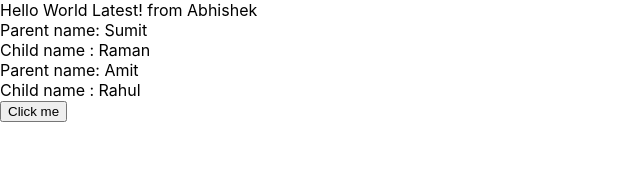
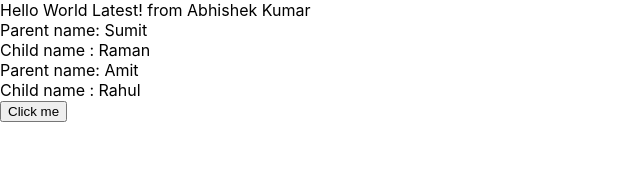
Before and after one commit to abhi1723/Devops-gfgf, a React (Create React App) app: page / in a window 1280 px wide. Shown: the top 172 px of the page, without its empty margins (0-640 px from the left). Built offline with nearby package versions, Linux system fonts and the light colour scheme.

Commit message:
name change

```diff
--- a/src/App.js
+++ b/src/App.js
@@ -11,7 +11,7 @@ function App() {
   }
   return (
     <div>
-      Hello World Latest! from Abhishek
+      Hello World Latest! from Abhishek Kumar
       {/* <Parent parentName = "Sumit" childName = "Raman"/>
       <Parent parentName = "Amit" childName = "Rahul"/>
       <Parent parentName = "Amit" childName = "Rahul"/> */}
```
